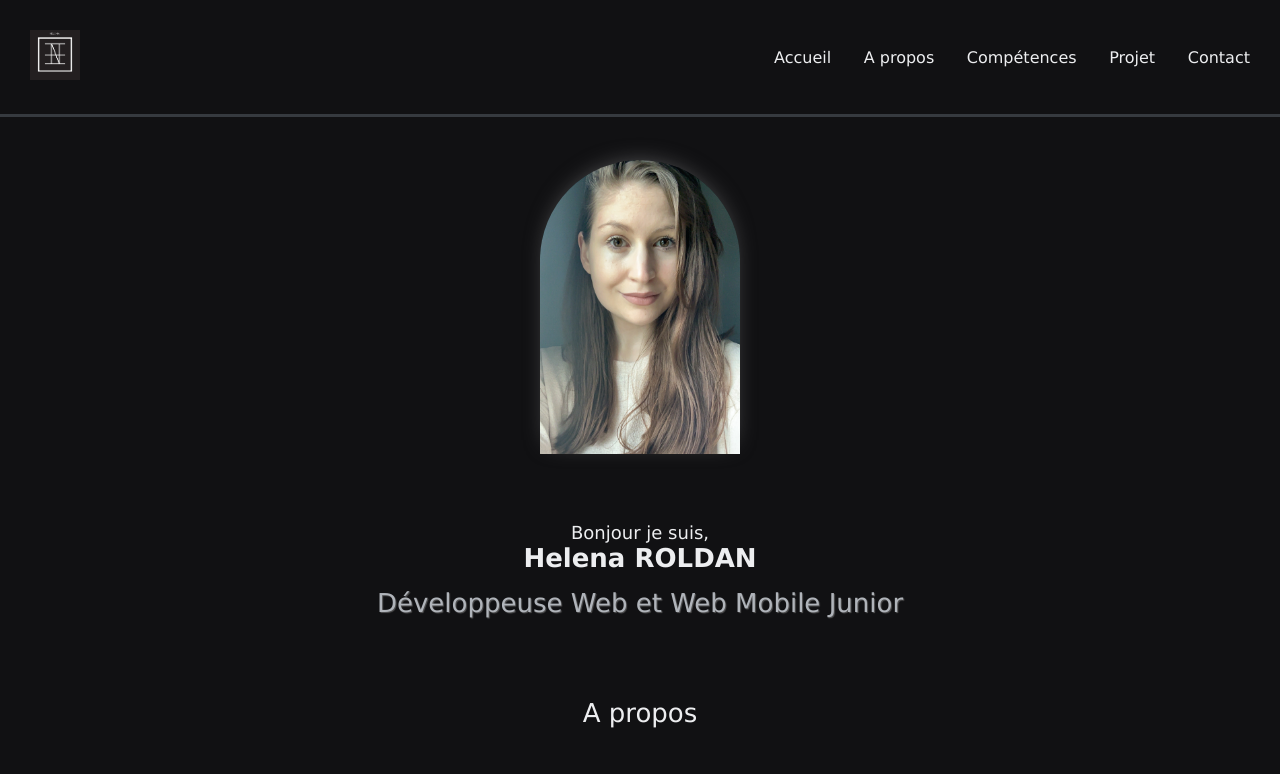
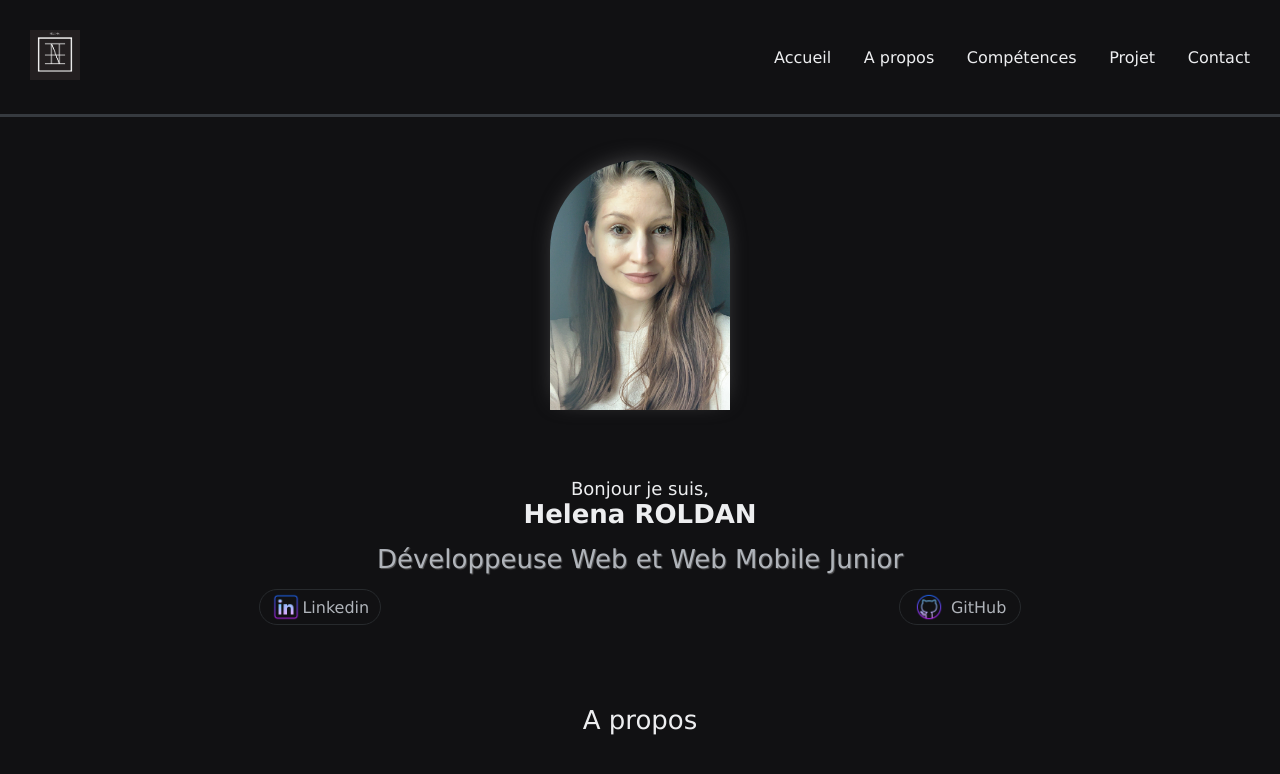
Before and after one commit to Elenita5/portfolio, a plain HTML site: page index.html in a window 1280 px wide. Drawn offline with Linux system fonts and the light colour scheme.

Commit message:
mise en place lien style btn

```diff
--- a/index.html
+++ b/index.html
@@ -41,6 +41,17 @@
                 <div>
                     <p id="job">Développeuse Web et Web Mobile Junior</p>
                 </div>
+                <div class="container-bouton">
+                    <div class="linkedin">
+                        <img class="logo" src="./images/icons8-linkedin-64.png" alt="logo linkedin">
+                        <a href="#" class="lienRes"><span>Linkedin</span></a>
+                    </div>
+                    <div class="container-bouton">
+                        <div class="gitHub">
+                            <img class="logo" src="./images/icons8-github-64.png" alt="logo github">
+                            <a href="#" class="lienRes"><span>GitHub</span></a>
+                        </div>
+                </div>
             </div>
         </section>
         <section class="container-pres">
--- a/style/css/index.css
+++ b/style/css/index.css
@@ -66,8 +66,8 @@ nav li:hover{
 #photo{
     border-top-right-radius: 300px;
     border-top-left-radius: 300px;
-    width: 200px;
-
+    width: 180px;
+    height: 250px;
     box-shadow: 0px -4px 25px -10px rgba(180,180,180,0.59);
 
 }
@@ -109,6 +109,26 @@ h1{
     font-weight: 500;
     font-size: 26px;
 }
+.container-bouton{
+    display: flex;
+    justify-content: space-around;
+}
+.linkedin, .gitHub{
+    display: flex;
+    align-items: center;
+    justify-content: space-around;
+    border: 1px solid #272A2D;
+    border-radius: 20px;
+    width: 100px;
+    padding: 2px 10px;
+}
+.lienRes{
+    color: #B0B4BA;
+    text-decoration: none;
+}
+.logo{
+    width: 30px;
+}
 @keyframes fleche {
     0%{
         top: 10px;
```
Also changed, not shown: images/icons8-apple-mail-64.png (added), images/icons8-discorde-64.png (added), images/icons8-github-64.png (added), images/icons8-linkedin-64.png (added).
